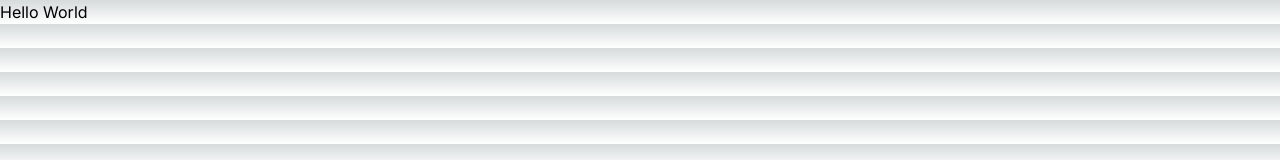
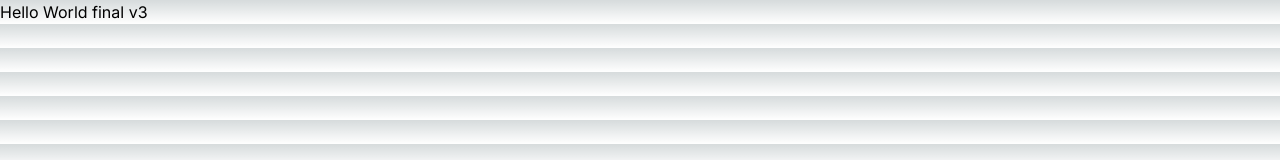
Before and after one commit to KH-Tom/tom-web230915, a Next.js app: page / in a window 1280 px wide. Shown: the top 160 px of the page. Built offline with nearby package versions, Linux system fonts and the light colour scheme.

Commit message:
Hello World final v3

```diff
--- a/app/page.js
+++ b/app/page.js
@@ -1,5 +1,5 @@
 import Image from "next/image";
 
 export default function Home() {
-  return <main>Hello World</main>;
+  return <main>Hello World final v3</main>;
 }
```
